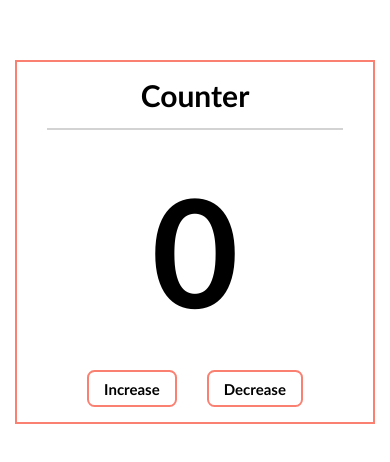
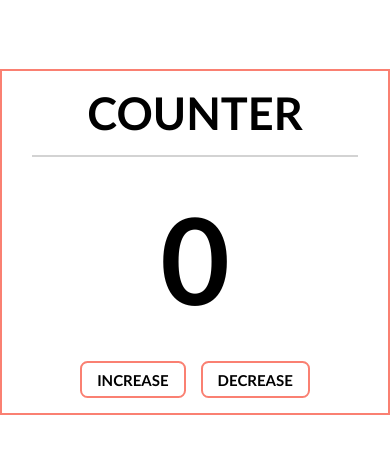
Before and after one commit to webdevKmer/javascript-projects-webdevtuts, a plain HTML site: page counter-app/index.html in a window 390 px wide. Shown: the part 180-642 px from the top of the page. Drawn offline with Linux system fonts and the light colour scheme.

Commit message:
fix the responsive design

```diff
--- a/counter-app/styles.css
+++ b/counter-app/styles.css
@@ -2,7 +2,6 @@
   margin: 0;
   padding: 0;
   box-sizing: border-box;
-
   font-size: 15px;
   font-family: 'Gill Sans', 'Gill Sans MT', Calibri, 'Trebuchet MS', sans-serif;
 }
@@ -26,7 +25,8 @@ body {
 
 header h2 {
   text-align: center;
-  font-size: 2rem;
+  text-transform: uppercase;
+  font-size: 3rem;
   padding-bottom: 1rem;
   border-bottom: 2px solid lightgray;
 }
@@ -40,17 +40,17 @@ main {
 
 .counter {
   font-weight: 900;
-  font-size: 10rem;
+  font-size: 12rem;
 }
 
 button {
   padding: .5rem 1rem;
-  font-size: 1rem;
+  font-size: 1.5rem;
   background-color: transparent;
   border: 2px solid salmon;
   border-radius: .5rem;
-  align-self: flex-start;
   font-weight: bold;
+  text-transform: uppercase;
 }
 
 button:hover {
@@ -64,3 +64,28 @@ footer {
   justify-content: center;
   gap: 2rem;
 }
+
+@media (max-width:768px) {
+  .counter {
+    font-size: 8rem;
+  }
+
+  button {
+    font-size: 1rem;
+  }
+
+  .counter-container {
+    min-width: 240px;
+  }
+
+}
+
+@media (max-width:480px) {
+  .counter-container {
+    width: 100%;
+  }
+
+  footer {
+    gap: 1rem
+  }
+}
```
